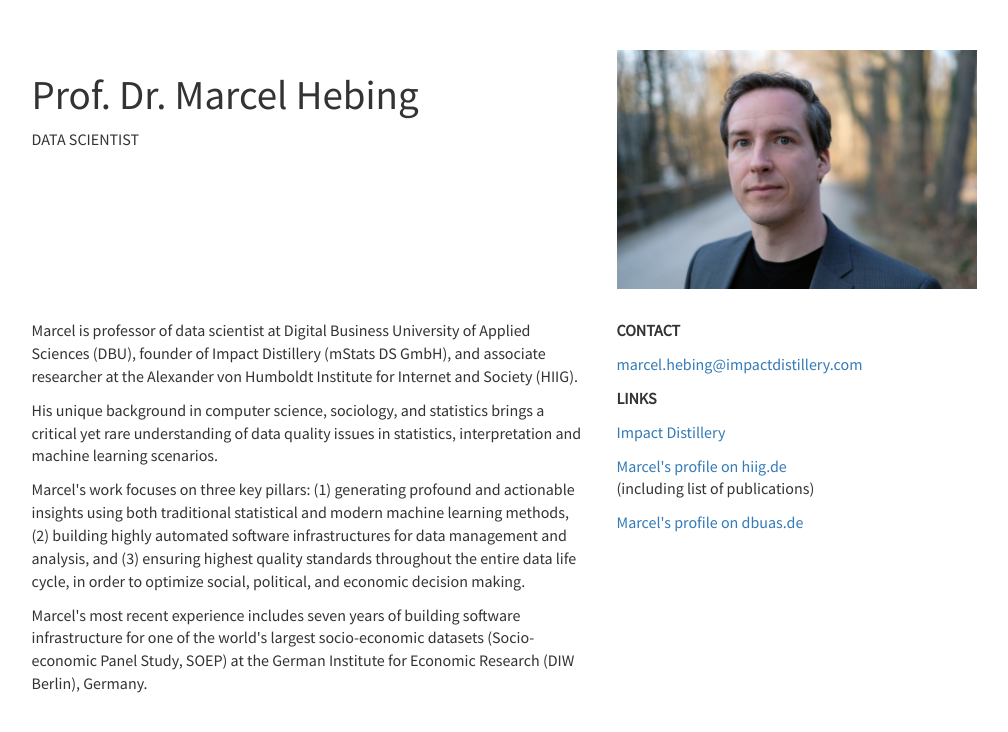
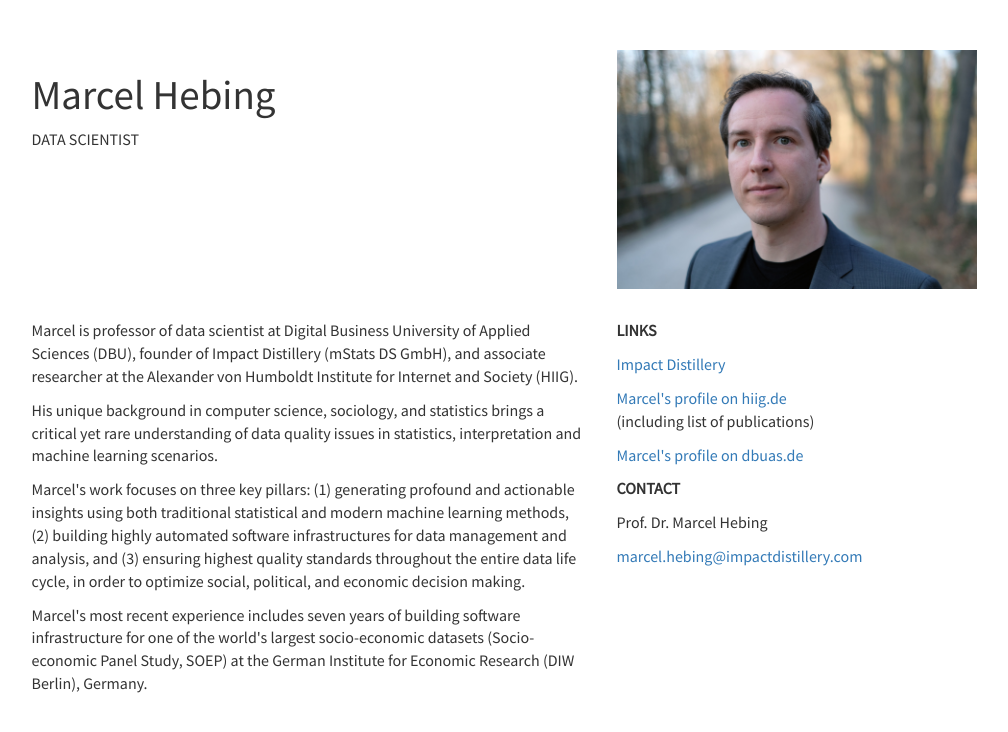
Before and after one commit to mhebing/mhebing.github.io, a plain HTML site: page index.html in a window 1280 px wide. Shown: the whole page, without its empty margins (136-1144 px from the left). Drawn offline with nearby package versions, Linux system fonts and the light colour scheme.

Commit message:
Update index.html

```diff
--- a/index.html
+++ b/index.html
@@ -23,7 +23,7 @@
     <div class="container" id="main">
       <div class="row">
         <div class="col-md-6 col-md-offset-1">
-          <h1>Prof. Dr. Marcel Hebing</h1>
+          <h1>Marcel Hebing</h1>
           <p>DATA SCIENTIST</p>
         </div>
         <div class="col-md-4">
@@ -38,13 +38,14 @@
           <p>Marcel's most recent experience includes seven years of building software infrastructure for one of the world's largest socio-economic datasets (Socio-economic Panel Study, SOEP) at the German Institute for Economic Research (DIW Berlin), Germany.</p>
         </div>
         <div class="col-md-4">
-          <p><b>CONTACT</b></p>
-          <p><a href="mailto:marcel.hebing@impactdistillery.com">marcel.hebing@impactdistillery.com</a></p>
-          <p></p>
           <p><b>LINKS</b></p>
           <p><a href="https://www.impactdistillery.com">Impact Distillery</a></p>
           <p><a href="https://www.hiig.de/en/staff/marcel-hebing/">Marcel's profile on hiig.de</a><br />(including list of publications)</p>
           <p><a href="https://dbuas.de/personen/marcel-hebing/">Marcel's profile on dbuas.de</a><br /></p>
+          <p></p>
+          <p><b>CONTACT</b></p>
+          <p>Prof. Dr. Marcel Hebing</p>
+          <p><a href="mailto:marcel.hebing@impactdistillery.com">marcel.hebing@impactdistillery.com</a></p>
         </div>
       </div>
     </div>
```
